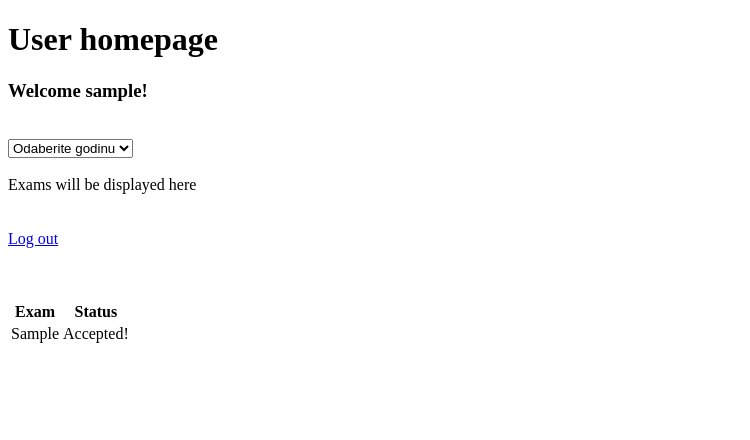
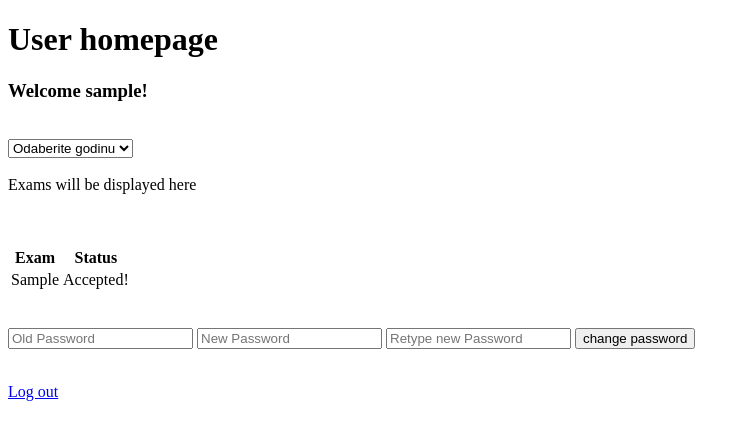
Before and after one commit to darjanDivkovic/examReg, a PHP site: page /userHome.php in a window 1280 px wide. Shown: the top 440 px of the page, without its empty margins (0-750 px from the left). Run offline with PHP 8.4, Linux system fonts and the light colour scheme; the visitor is signed in with stand-in values (Sample User, id 1); tables that the repository leaves empty or names only in its code hold one stand-in row (values such as "Sample post").

Commit message:
Added client side verification for password changing.

```diff
--- /dev/null
+++ b/pages/user/passwordChange.js
@@ -0,0 +1,31 @@
+function verifyPasswordChange() {
+  let old_password = document.querySelector('[name="old-password"]').value;
+  let new_password = document.querySelector('[name="new-password"]').value;
+  let new_retyped_password = document.querySelector(
+    '[name="retyped-new-password"]'
+  ).value;
+
+  // None of the fields is allowed to be empty
+  if (
+    old_password === "" ||
+    new_password === "" ||
+    new_retyped_password === ""
+  ) {
+    document.getElementById('password-change-error-msg').innerHTML = 'None of the fields can be empty.';
+    return false;
+  }
+
+  // new_password === new_retyped_password
+  if(new_password !== new_retyped_password){
+    document.getElementById('password-change-error-msg').innerHTML = 'Passwords do not match!';
+    return false;
+  }
+
+  // password.length must be > 6 chars
+  if(new_password.length < 6){
+    document.getElementById('password-change-error-msg').innerHTML = 'Passwords should be at least 6 chars long!';
+    return false;
+  }
+
+  return true;
+}
--- a/pages/user/userHome.php
+++ b/pages/user/userHome.php
@@ -31,12 +31,25 @@
     <br>
     <div id='exams'>Exams will be displayed here</div>
     <br>
+    <p id=message></p>
+    <br>
+    <div id='registered-exams'>Registered exams will appear here!</div>
+    <br>
+    <br>
+    <div id='change-password-div'>
+      <form action='http://www.rebol.com/cgi-bin/test-cgi.cgi' method='POST' onsubmit='return verifyPasswordChange();'>
+        <input type='password' name='old-password' placeholder='Old Password'/>
+        <input type='password' name='new-password' placeholder='New Password'/>
+        <input type='password' name='retyped-new-password' placeholder='Retype new Password'/>
+        <input type='submit' value='change password'/>
+      </form>
+      <p id='password-change-error-msg'></p>
+    </div>
+
     <br>
     <a href='../../php/logout.php'>Log out</a>
-    <p id=message></p>
-    <br>
-    <br>
-    <div id='registered-exams'>Registered exams will appear here!</div>
+
     <script src='exams.js'></script>
+    <script src='passwordChange.js'></script>
 </body>
 </html>
```
